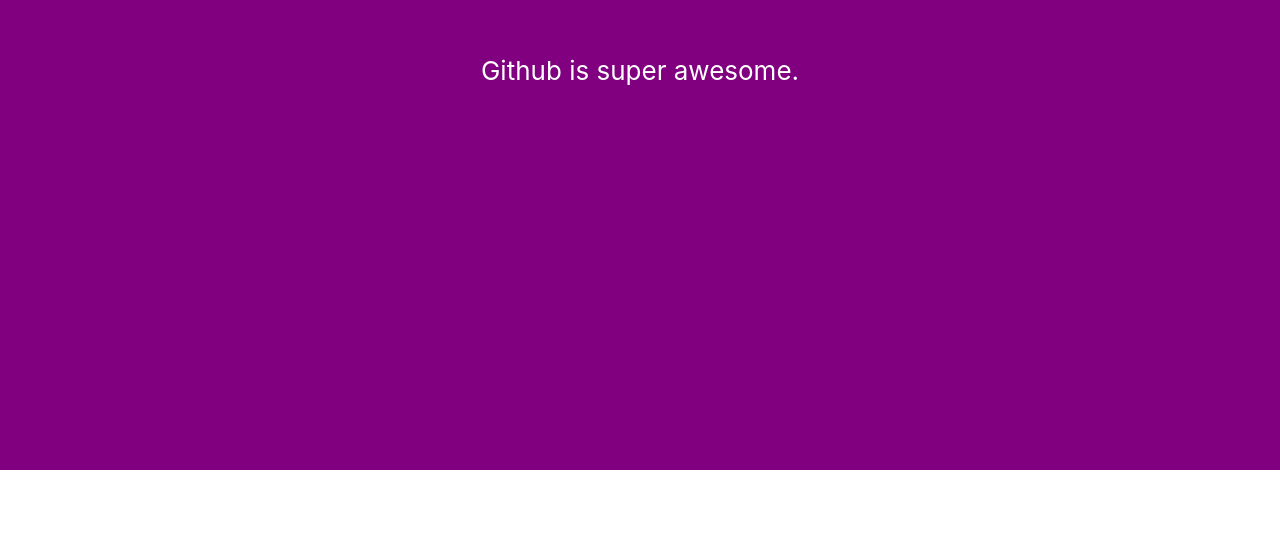
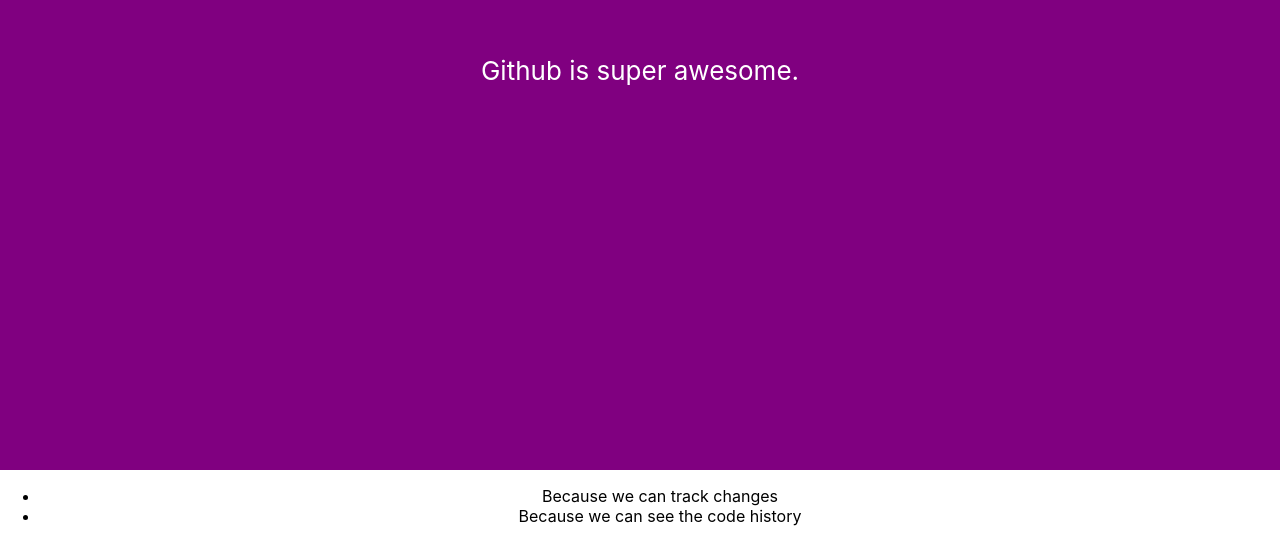
Before and after one commit to LHack47/github-practice, a React (Create React App) app: page / in a window 1280 px wide. Shown: the part 330-872 px from the top of the page. Before the commit the page ends 800 px from the top, so only its background shows below. Built offline with nearby package versions, Linux system fonts and the light colour scheme.

Commit message:
Home Page: Adding list of Github Items

```diff
--- a/src/App.js
+++ b/src/App.js
@@ -7,6 +7,10 @@
       <header className="App-header">
         <p>Github is super awesome.</p>
       </header>
+      <ul>
+        <li>Because we can track changes</li>
+        <li>Because we can see the code history</li>
+      </ul>
     </div>
   );
 }
```
